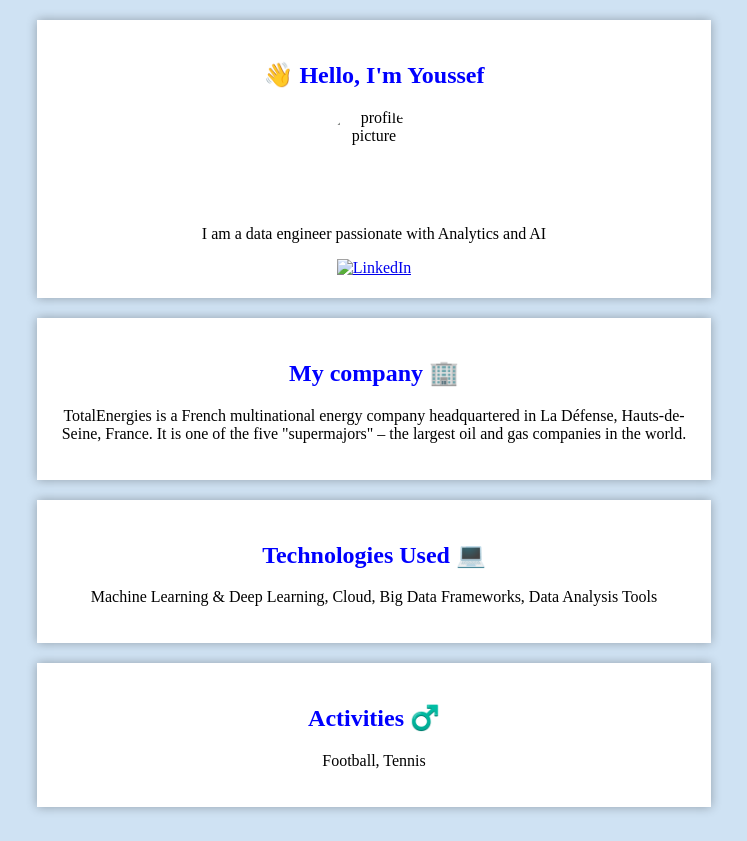
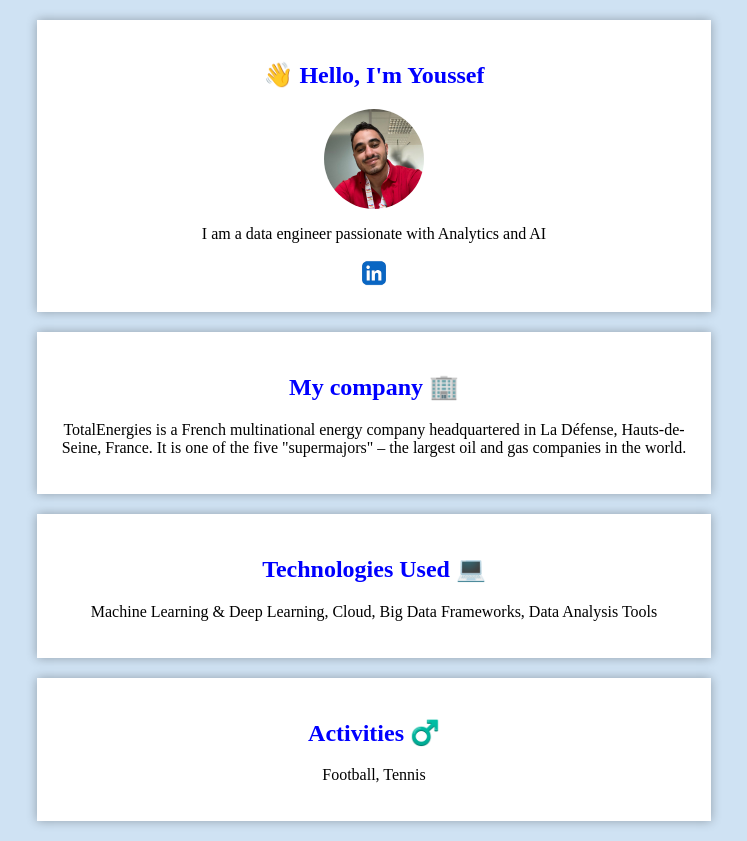
Before and after one commit to youyouuuu1/Profile_YA, a plain HTML site: page index.html in a window 1280 px wide. Shown: the whole page, without its empty margins (266-1013 px from the left). Drawn offline with Linux system fonts and the light colour scheme.

Commit message:
Update index.html

```diff
--- a/index.html
+++ b/index.html
@@ -10,10 +10,10 @@
 
     <div class="card">
       <h2>👋 Hello, I'm Youssef</h2>
-      <img src="data/pdp.jpeg" alt="profile picture" class="circle-image">
+      <img src="images/pdp.jpeg" alt="profile picture" class="circle-image">
       <p>I am a data engineer passionate with Analytics and AI</p>
       <a href="https://www.linkedin.com/in/youssef-abouri-13a043200/">
-          <img src="data/linkedIn_logo.png" alt="LinkedIn">
+          <img src="images/linkedIn_logo.png" alt="LinkedIn">
       </a>
     </div>
 
```
